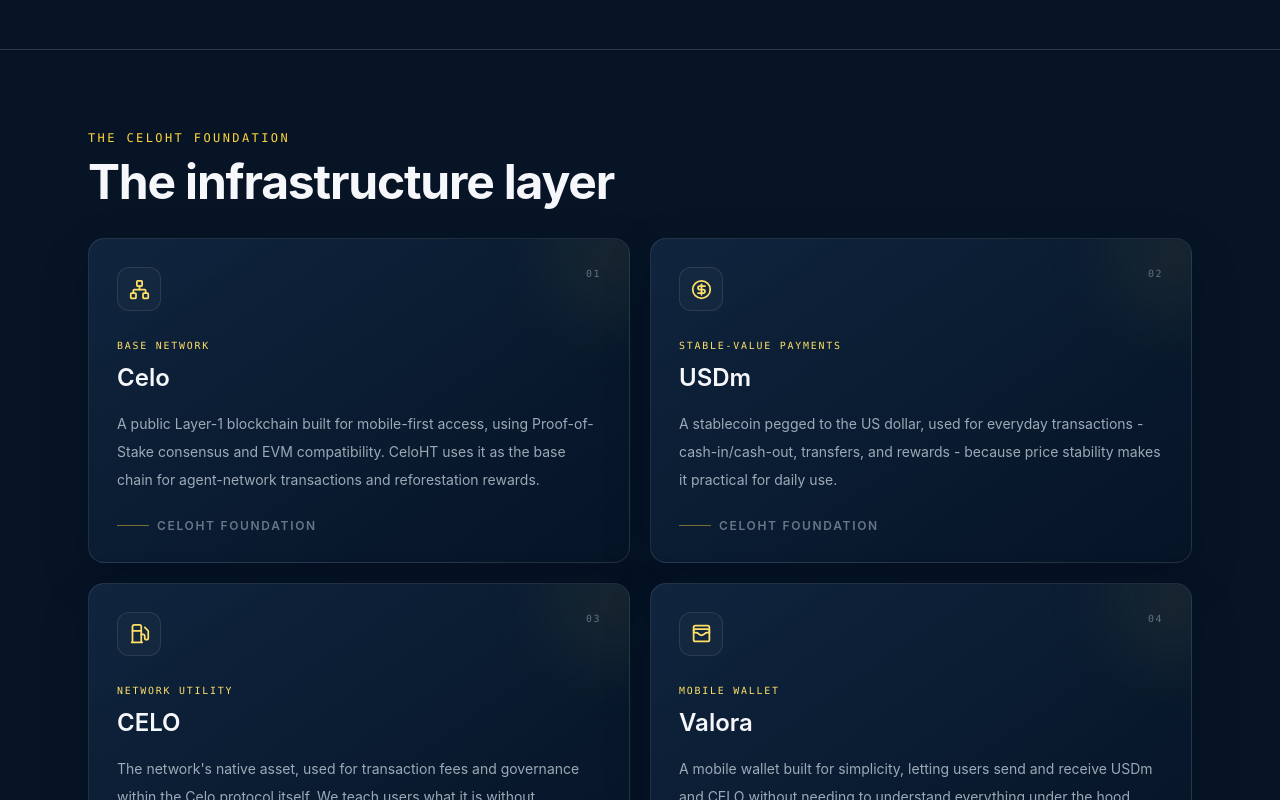
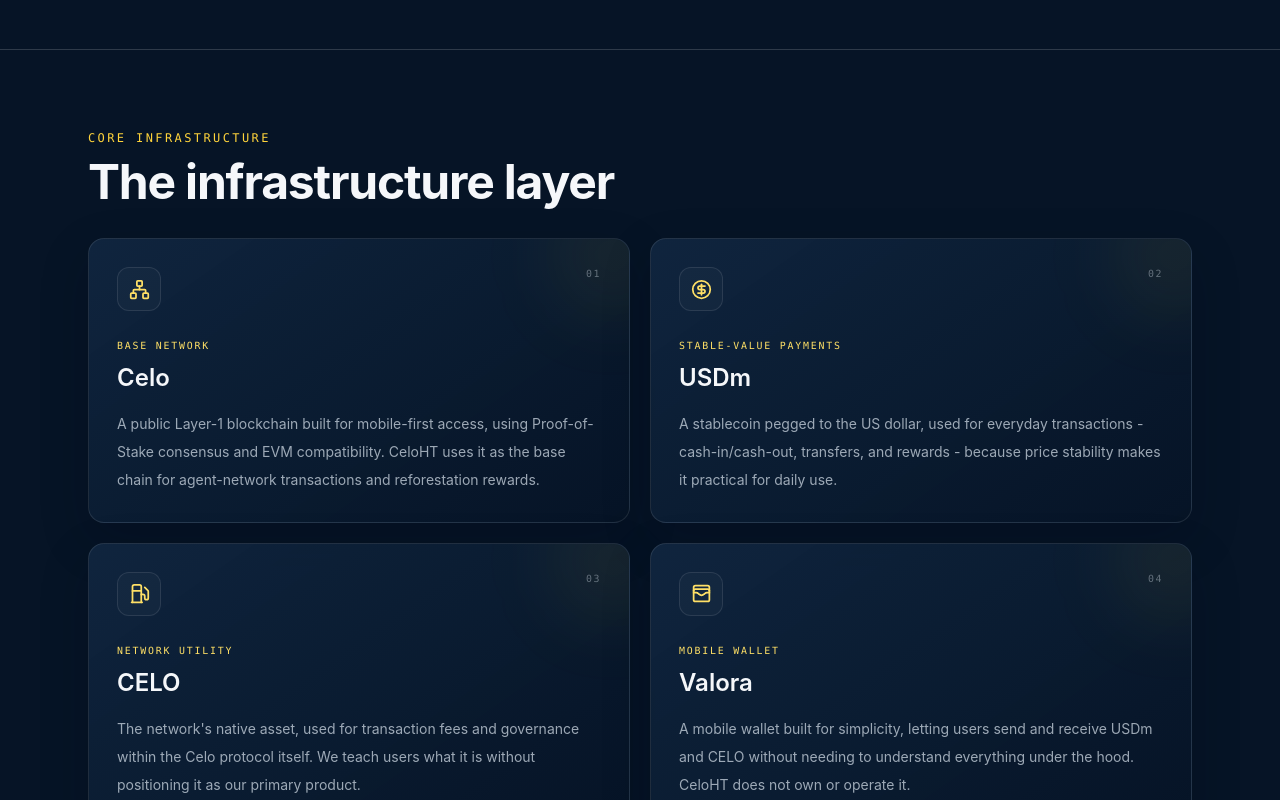
Before and after one commit to Celo-HaiTi/celoht-siteweb, a Next.js app: page /technology in a window 1280 px wide. Shown: the part 440-1240 px from the top of the page. Built offline with nearby package versions, Linux system fonts and the light colour scheme; no server answers.

Commit message:
Refine Technology card labels

```diff
--- a/src/app/technology/page.tsx
+++ b/src/app/technology/page.tsx
@@ -58,7 +58,7 @@
         lead="Celo, CELO, USDm, and Valora are our technical foundation. CeloHT doesn't operate any of them  -  we build the education and community process that makes them accessible."
       />
 
-      <Section eyebrow="The CeloHT foundation" title="The infrastructure layer">
+      <Section eyebrow="Core infrastructure" title="The infrastructure layer">
         <div className="grid gap-5 sm:grid-cols-2">
           {technologyCards.map((card) => {
             const Icon = card.icon;
@@ -90,13 +90,6 @@
                 <p className="relative mt-4 text-sm leading-7 text-parchment-100/70">
                   {card.description}
                 </p>
-                <div className="relative mt-auto flex items-center gap-2 pt-6 text-xs font-semibold uppercase tracking-[0.14em] text-parchment-100/45">
-                  <span
-                    className="h-px w-8 bg-gold-500/45"
-                    aria-hidden="true"
-                  />
-                  CeloHT foundation
-                </div>
               </article>
             );
           })}
```
